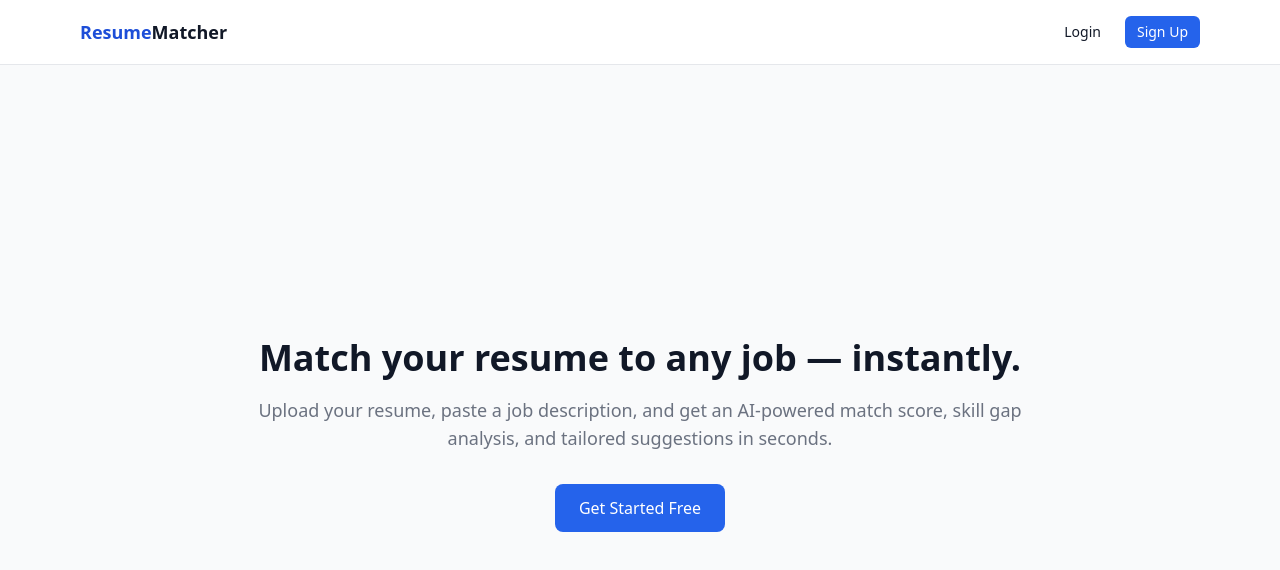
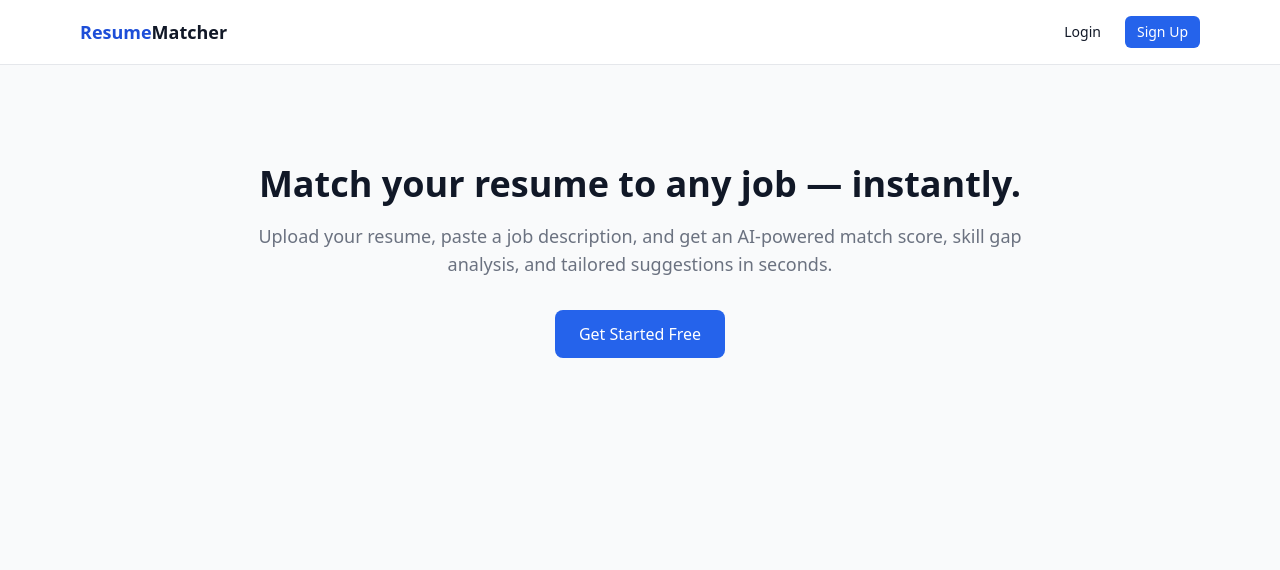
Before and after one commit to Mahendra-Karyam/ai_resume_jd_matcher, a React (Vite) app in the folder client/: page / in a window 1280 px wide. Shown: the top 570 px of the page. Built offline with nearby package versions, Linux system fonts and the light colour scheme.

Commit message:
Updated Home.jsx

```diff
--- a/client/src/pages/Home.jsx
+++ b/client/src/pages/Home.jsx
@@ -5,7 +5,7 @@ import { useAuth } from "../context/AuthContext.jsx";
 export default function Home() {
   const { user } = useAuth();
   return (
-    <div className="min-h-[calc(100dvh-4rem)] flex items-center justify-center px-6 sm:px-4">
+    <div className="px-6 sm:px-4 py-16 sm:py-24">
       <div className="max-w-3xl mx-auto text-center">
         <h1 className="text-xl sm:text-4xl font-bold text-gray-900 mb-3 sm:mb-4 leading-snug sm:leading-tight">
           Match your resume<br className="sm:hidden" />{" "}
```
